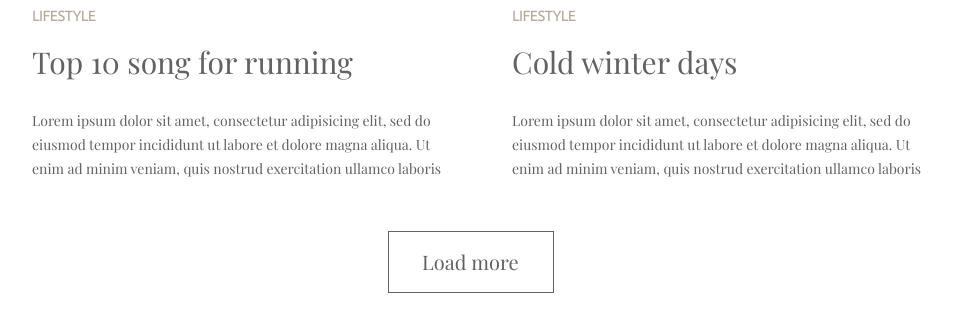
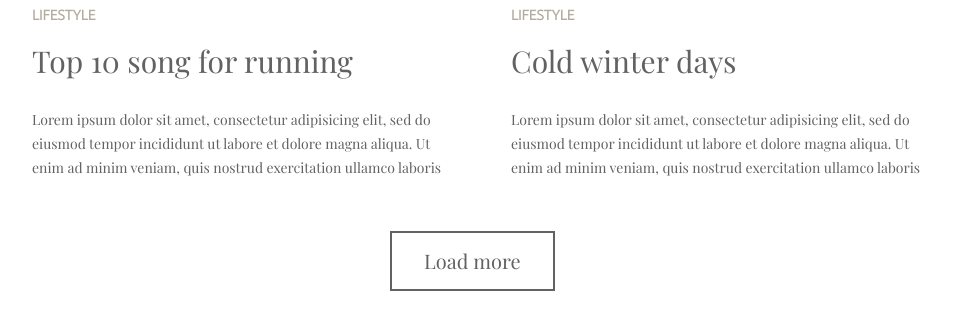
Before and after one commit to Luckyanry/goit-bc21-course, a plain HTML site: page html-css/modul-03/index.html in a window 1280 px wide. Shown: the part 1820-2152 px from the top of the page, without its empty margins (158-1121 px from the left). Drawn offline with nearby package versions, Linux system fonts and the light colour scheme.

Commit message:
Changed button type and fix for pix-to-pix. q git st :q exit quit

```diff
--- a/html-css/modul-03/css/styles.css
+++ b/html-css/modul-03/css/styles.css
@@ -20,7 +20,7 @@ img {
 }
 
 .page-header {
-    margin-bottom: 95px;
+    margin-bottom: 94px;
 }
 
 .page-nav {
@@ -28,15 +28,19 @@ img {
 }
 
 .container {
-    width: 1200px;
+    width: 900px;
     margin: 0 auto;
+}
+
+.catalog {
+    margin-bottom: 70px;
 }
 
 .site-navigation {
     display: inline-block;
     margin: 0;
     padding: 0;
-    width: 1200px;
+    width: 900px;
     font-size: 0;
     list-style: none;
     text-align: center;
@@ -78,8 +82,7 @@ img {
 
 .catalog-list {
     margin: 0;
-    margin-left: 150px;
-    margin-bottom: 50px;
+    margin-bottom: 51px;
     padding: 0;
     list-style: none;
     font-size: 0;
@@ -91,7 +94,7 @@ img {
 }
 
 .catalog-list-item:not(:nth-child(2n)) {
-    margin-right: 60px;
+    margin-right: 59px;
 }
 
 .catalog-list-item:not(:nth-last-child(-n+2)) {
@@ -123,17 +126,12 @@ h2 {
     margin: 0;
 }
 
-.load {
-    margin: 0 0 70px 506px;
-    font-size: 0;
-    width: 166px;
-    border: 1px solid rgb(98, 98, 98);
-}
-
 .load-button {
-    border: 0;
-    margin: 0;
-    padding: 18px 33px;
+    display: block;
+    border: 2px solid rgb(98, 98, 98);
+    margin: 0 auto;
+    margin-left: 358px;
+    padding: 16px 32px;
     font-size: 20px;
     line-height: 24px;
     background-color: #ffffff;
--- a/html-css/modul-03/index.html
+++ b/html-css/modul-03/index.html
@@ -71,9 +71,7 @@
                     <p class="catalog-list-about">Lorem ipsum dolor sit amet, consectetur adipisicing elit, sed do eiusmod tempor incididunt ut labore et dolore magna aliqua. Ut enim ad minim veniam, quis nostrud exercitation ullamco laboris</p>
                 </li>
             </ul>
-            <div class="load">
-                <button class="load-button">Load more</button>
-            </div>
+            <button class="load-button">Load more</button>
         </section>
     </main>
 </body>
```
